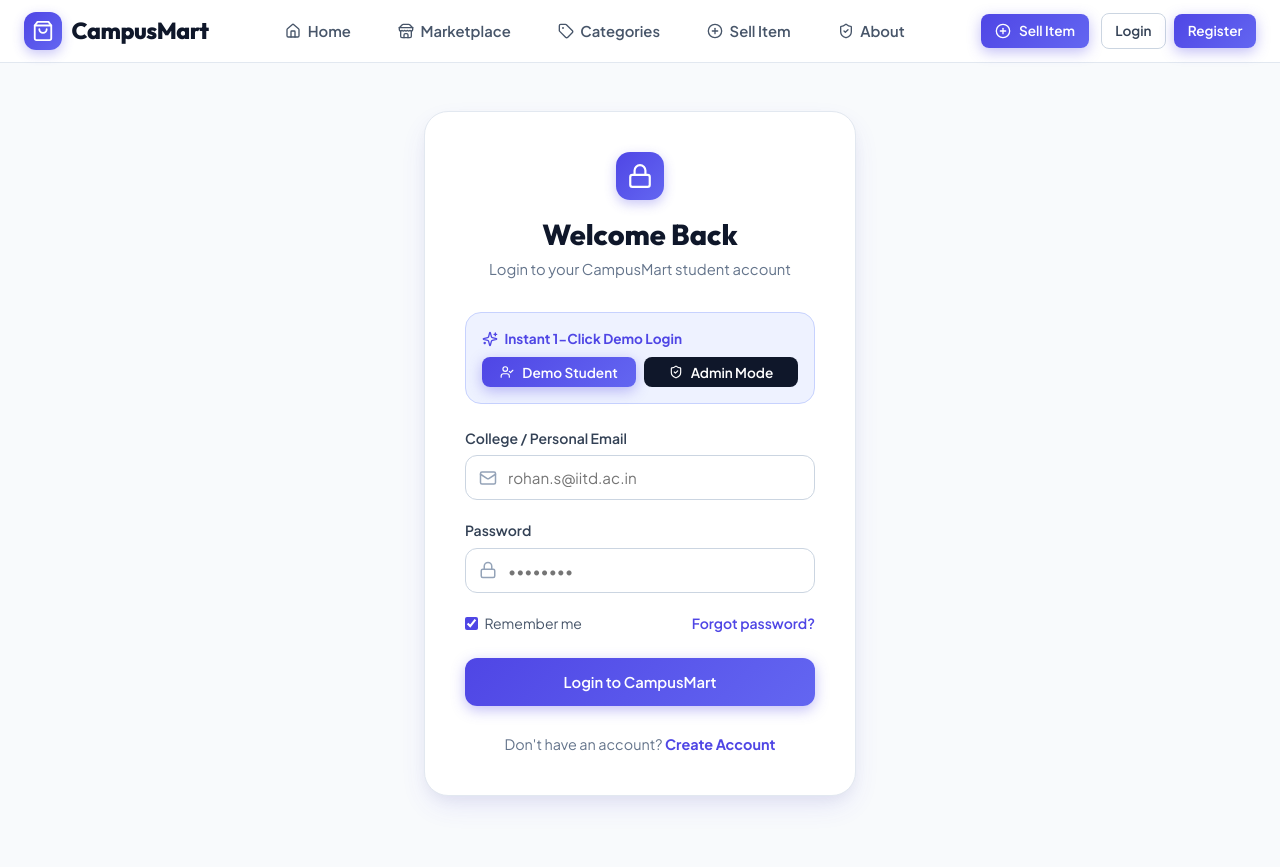
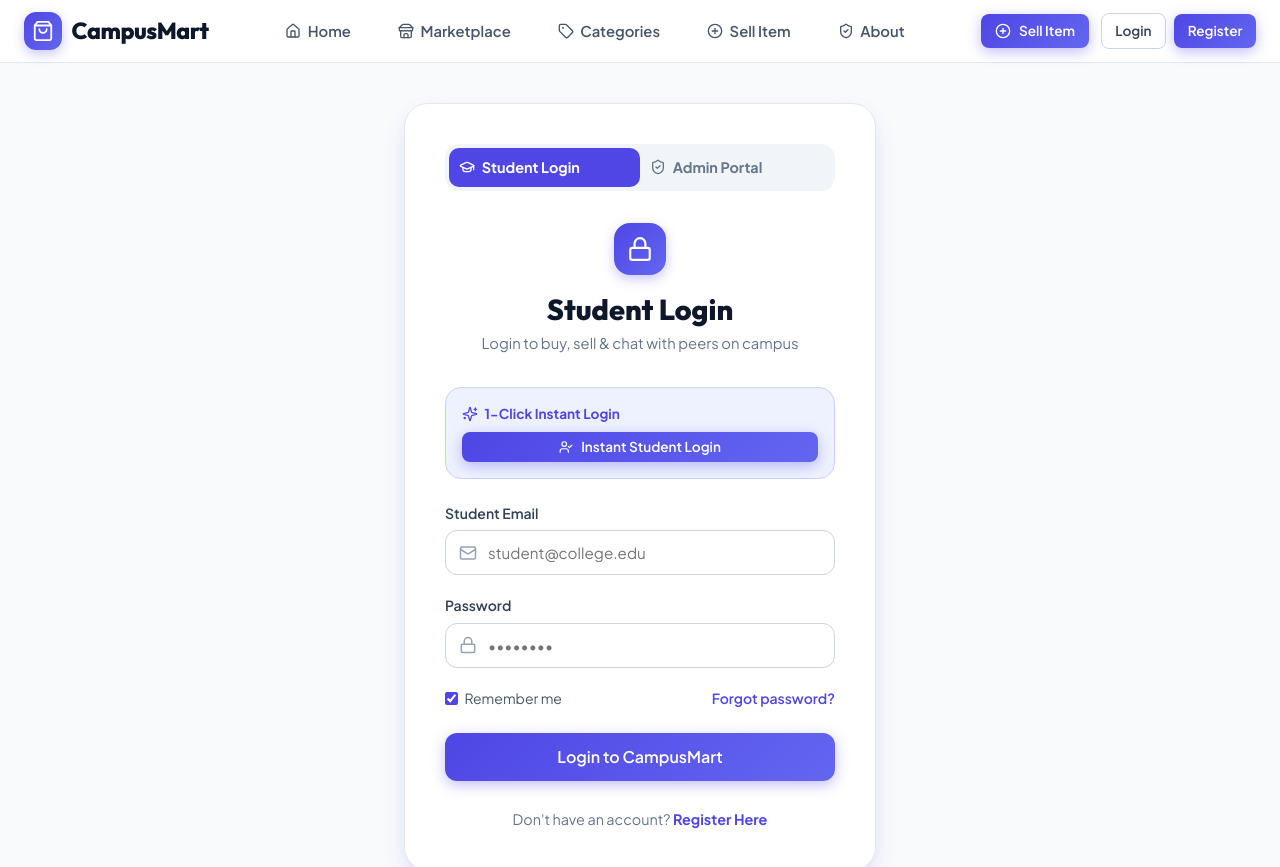
Before and after one commit to kabilan401/Project, a React (Vite) app: page /login in a window 1280 px wide. Shown: the top 867 px of the page. Built offline with nearby package versions, Linux system fonts and the light colour scheme.

Commit message:
Add Student Login vs Admin Portal toggle and /admin/login route

```diff
--- a/src/App.jsx
+++ b/src/App.jsx
@@ -57,6 +57,7 @@
                         <Route path="/product/:id" element={<ProductDetailsPage />} />
                         <Route path="/sell" element={<SellItemPage />} />
                         <Route path="/login" element={<LoginPage />} />
+                        <Route path="/admin/login" element={<LoginPage />} />
                         <Route path="/register" element={<RegisterPage />} />
                         <Route path="/profile" element={<ProfilePage />} />
                         <Route path="/my-listings" element={<MyListingsPage />} />
--- a/src/pages/LoginPage.jsx
+++ b/src/pages/LoginPage.jsx
@@ -1,70 +1,144 @@
-import React, { useState } from 'react';
-import { Link, useNavigate } from 'react-router-dom';
-import { Lock, Mail, Sparkles, ShieldCheck, ArrowRight, UserCheck } from 'lucide-react';
+import React, { useState, useEffect } from 'react';
+import { Link, useNavigate, useLocation } from 'react-router-dom';
+import { Lock, Mail, Sparkles, ShieldCheck, UserCheck, ArrowRight, GraduationCap } from 'lucide-react';
 import { useAuth } from '../context/AuthContext';
 import { useToast } from '../context/ToastContext';
 
 export const LoginPage = () => {
   const navigate = useNavigate();
+  const location = useLocation();
   const { login, loginAsDemo, loginAsAdmin } = useAuth();
   const { addToast } = useToast();
 
+  const [isAdminMode, setIsAdminMode] = useState(false);
   const [email, setEmail] = useState('');
   const [password, setPassword] = useState('');
   const [rememberMe, setRememberMe] = useState(true);
 
+  useEffect(() => {
+    if (location.pathname === '/admin/login' || location.search.includes('mode=admin')) {
+      setIsAdminMode(true);
+      setEmail('admin@campusmart.in');
+    }
+  }, [location]);
+
   const handleSubmit = (e) => {
     e.preventDefault();
     if (!email || !password) {
-      addToast('Please enter your email and password', 'error');
+      addToast('Please enter your credentials to login', 'error');
       return;
     }
-    const res = login(email, password);
-    if (res.success) {
-      addToast(`Welcome back, ${res.user.name}!`, 'success');
-      if (res.user.isAdmin) {
+
+    if (isAdminMode || email === 'admin@campusmart.in') {
+      const res = login('admin@campusmart.in', password);
+      addToast('Welcome Administrator! Accessing Admin Console.', 'success');
       navigate('/admin');
     } else {
+      const res = login(email, password);
+      addToast(`Welcome back, ${res.user.name}!`, 'success');
       navigate('/marketplace');
-      }
     }
   };
 
   const handleDemoStudentLogin = () => {
-    const res = loginAsDemo();
-    addToast('Logged in as Demo Student (Rohan Sharma)!', 'success');
+    loginAsDemo();
+    addToast('Logged in as Demo Student!', 'success');
     navigate('/marketplace');
   };
 
-  const handleAdminLogin = () => {
-    const res = loginAsAdmin();
+  const handleAdminQuickLogin = () => {
+    loginAsAdmin();
     addToast('Logged in as CampusMart Administrator!', 'success');
     navigate('/admin');
   };
 
   return (
-    <div className="login-page page-container" style={{ maxWidth: '480px', paddingTop: '3rem' }}>
+    <div className="login-page page-container" style={{ maxWidth: '520px', paddingTop: '2.5rem' }}>
       <div style={{
         background: '#ffffff',
-        border: '1px solid #e2e8f0',
+        border: isAdminMode ? '2px solid #ef4444' : '1px solid #e2e8f0',
         borderRadius: '24px',
         padding: '2.5rem',
-        boxShadow: 'var(--shadow-lg)'
+        boxShadow: 'var(--shadow-lg)',
+        transition: 'all 0.3s ease'
       }}>
+        {/* Toggle Student vs Admin Login Mode */}
+        <div style={{ display: 'flex', background: '#f1f5f9', borderRadius: '14px', padding: '4px', marginBottom: '2rem' }}>
+          <button
+            type="button"
+            onClick={() => {
+              setIsAdminMode(false);
+              setEmail('');
+            }}
+            style={{
+              flex: 1,
+              padding: '0.65rem',
+              borderRadius: '10px',
+              fontWeight: 700,
+              fontSize: '0.9rem',
+              border: 'none',
+              backgroundColor: !isAdminMode ? '#4f46e5' : 'transparent',
+              color: !isAdminMode ? '#ffffff' : '#64748b',
+              cursor: 'pointer',
+              display: 'flex',
+              alignItems: 'center',
+              justify: 'center',
+              gap: '0.4rem',
+              transition: 'all 0.2s ease'
+            }}
+          >
+            <GraduationCap size={16} /> Student Login
+          </button>
+
+          <button
+            type="button"
+            onClick={() => {
+              setIsAdminMode(true);
+              setEmail('admin@campusmart.in');
+            }}
+            style={{
+              flex: 1,
+              padding: '0.65rem',
+              borderRadius: '10px',
+              fontWeight: 700,
+              fontSize: '0.9rem',
+              border: 'none',
+              backgroundColor: isAdminMode ? '#dc2626' : 'transparent',
+              color: isAdminMode ? '#ffffff' : '#64748b',
+              cursor: 'pointer',
+              display: 'flex',
+              alignItems: 'center',
+              justify: 'center',
+              gap: '0.4rem',
+              transition: 'all 0.2s ease'
+            }}
+          >
+            <ShieldCheck size={16} /> Admin Portal
+          </button>
+        </div>
+
         <div style={{ textAlign: 'center', marginBottom: '2rem' }}>
-          <div className="brand-icon" style={{ width: '48px', height: '48px', margin: '0 auto 1rem', borderRadius: '14px' }}>
-            <Lock size={26} />
+          <div className="brand-icon" style={{
+            width: '52px',
+            height: '52px',
+            margin: '0 auto 1rem',
+            borderRadius: '16px',
+            background: isAdminMode ? 'linear-gradient(135deg, #dc2626, #991b1b)' : 'linear-gradient(135deg, #4f46e5, #6366f1)'
+          }}>
+            {isAdminMode ? <ShieldCheck size={28} /> : <Lock size={26} />}
           </div>
-          <h1 style={{ fontSize: '1.8rem', fontWeight: 800, color: '#0f172a' }}>Welcome Back</h1>
+          <h1 style={{ fontSize: '1.8rem', fontWeight: 800, color: '#0f172a' }}>
+            {isAdminMode ? 'Admin Portal Access' : 'Student Login'}
+          </h1>
           <p style={{ color: '#64748b', fontSize: '0.925rem', marginTop: '0.35rem' }}>
-            Login to your CampusMart student account
+            {isAdminMode ? 'Enter administrator credentials to manage platform' : 'Login to buy, sell & chat with peers on campus'}
           </p>
         </div>
 
-        {/* Demo Fast Login Bar */}
+        {/* 1-Click Fast Demo Credentials Bar */}
         <div style={{
-          backgroundColor: '#eef2ff',
-          border: '1.5px solid #c7d2fe',
+          backgroundColor: isAdminMode ? '#fee2e2' : '#eef2ff',
+          border: isAdminMode ? '1.5px solid #fca5a5' : '1.5px solid #c7d2fe',
           borderRadius: '16px',
           padding: '1rem',
           marginBottom: '1.5rem',
@@ -72,41 +146,45 @@
           flexDirection: 'column',
           gap: '0.5rem'
         }}>
-          <div style={{ display: 'flex', alignItems: 'center', gap: '0.4rem', fontSize: '0.85rem', fontWeight: 700, color: '#4f46e5' }}>
-            <Sparkles size={16} /> Instant 1-Click Demo Login
+          <div style={{ display: 'flex', alignItems: 'center', gap: '0.4rem', fontSize: '0.85rem', fontWeight: 700, color: isAdminMode ? '#991b1b' : '#4f46e5' }}>
+            <Sparkles size={16} /> 1-Click Instant Login
           </div>
           <div style={{ display: 'flex', gap: '0.5rem' }}>
+            {!isAdminMode ? (
               <button
                 type="button"
                 className="btn btn-primary btn-sm"
                 onClick={handleDemoStudentLogin}
                 style={{ flex: 1 }}
               >
-              <UserCheck size={14} /> Demo Student
+                <UserCheck size={14} /> Instant Student Login
               </button>
+            ) : (
               <button
                 type="button"
-              className="btn btn-secondary btn-sm"
-              onClick={handleAdminLogin}
+                className="btn btn-danger btn-sm"
+                onClick={handleAdminQuickLogin}
                 style={{ flex: 1 }}
               >
-              <ShieldCheck size={14} /> Admin Mode
+                <ShieldCheck size={14} /> Instant Admin Login
               </button>
+            )}
           </div>
         </div>
 
         <form onSubmit={handleSubmit}>
           <div className="form-group">
-            <label className="form-label">College / Personal Email</label>
+            <label className="form-label">{isAdminMode ? 'Admin Email' : 'Student Email'}</label>
             <div style={{ position: 'relative' }}>
               <Mail size={18} color="#94a3b8" style={{ position: 'absolute', left: '14px', top: '50%', transform: 'translateY(-50%)' }} />
               <input
                 type="email"
                 className="form-control"
-                placeholder="rohan.s@iitd.ac.in"
+                placeholder={isAdminMode ? 'admin@campusmart.in' : 'student@college.edu'}
                 value={email}
                 onChange={(e) => setEmail(e.target.value)}
                 style={{ paddingLeft: '42px' }}
+                required
               />
             </div>
           </div>
@@ -122,6 +200,7 @@
                 value={password}
                 onChange={(e) => setPassword(e.target.value)}
                 style={{ paddingLeft: '42px' }}
+                required
               />
             </div>
           </div>
@@ -132,7 +211,7 @@
                 type="checkbox"
                 checked={rememberMe}
                 onChange={(e) => setRememberMe(e.target.checked)}
-                style={{ accentColor: '#4f46e5' }}
+                style={{ accentColor: isAdminMode ? '#dc2626' : '#4f46e5' }}
               />
               Remember me
             </label>
@@ -140,25 +219,31 @@
               href="#forgot"
               onClick={(e) => {
                 e.preventDefault();
-                addToast('Password reset link sent to your college email!', 'info');
+                addToast('Password reset instructions sent to email', 'info');
               }}
-              style={{ color: '#4f46e5', fontWeight: 600 }}
+              style={{ color: isAdminMode ? '#dc2626' : '#4f46e5', fontWeight: 600 }}
             >
               Forgot password?
             </a>
           </div>
 
-          <button type="submit" className="btn btn-primary" style={{ width: '100%', height: '48px' }}>
-            Login to CampusMart
+          <button
+            type="submit"
+            className={`btn ${isAdminMode ? 'btn-danger' : 'btn-primary'}`}
+            style={{ width: '100%', height: '48px', fontSize: '1rem' }}
+          >
+            {isAdminMode ? 'Login to Admin Dashboard' : 'Login to CampusMart'}
           </button>
         </form>
 
+        {!isAdminMode && (
           <div style={{ textAlign: 'center', marginTop: '1.75rem', fontSize: '0.9rem', color: '#64748b' }}>
             Don't have an account?{' '}
             <Link to="/register" style={{ color: '#4f46e5', fontWeight: 700 }}>
-            Create Account
+              Register Here
             </Link>
           </div>
+        )}
       </div>
     </div>
   );
```
Lines whose indentation alone changed are shown as unchanged.
